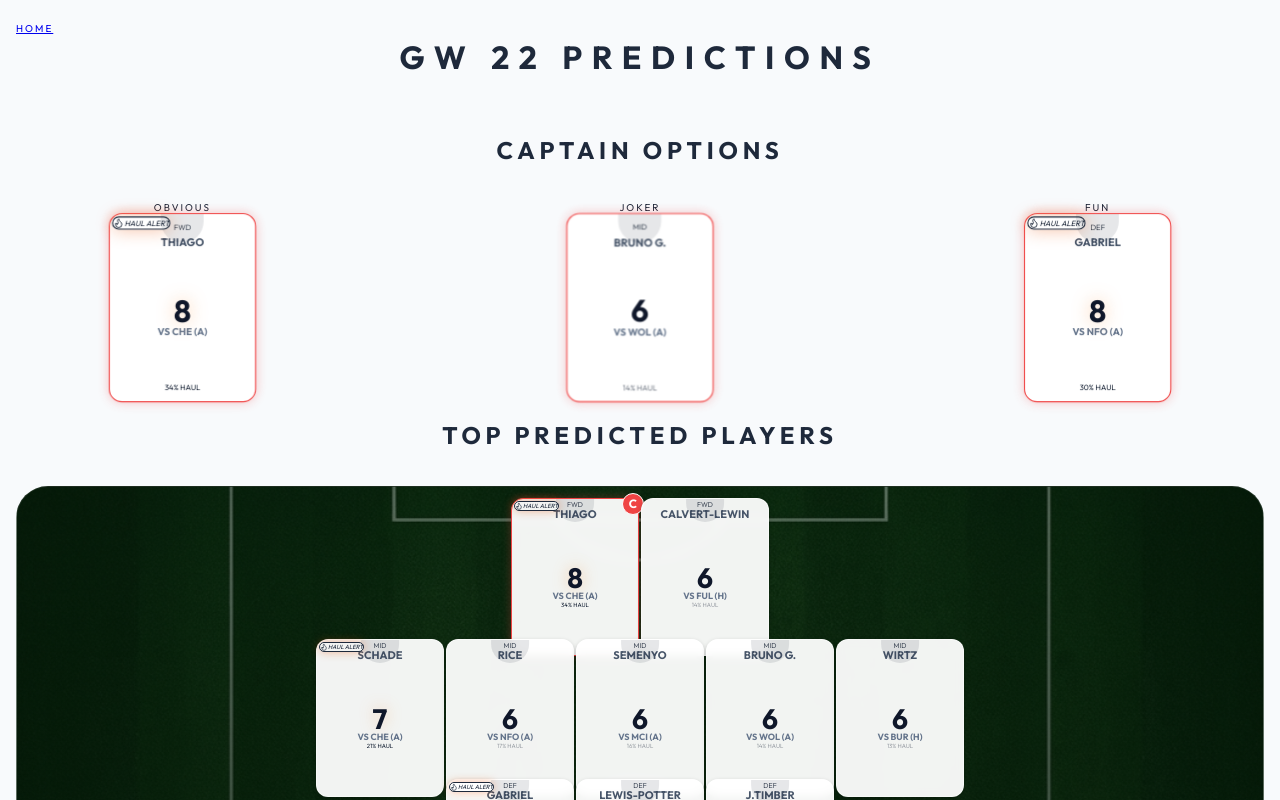
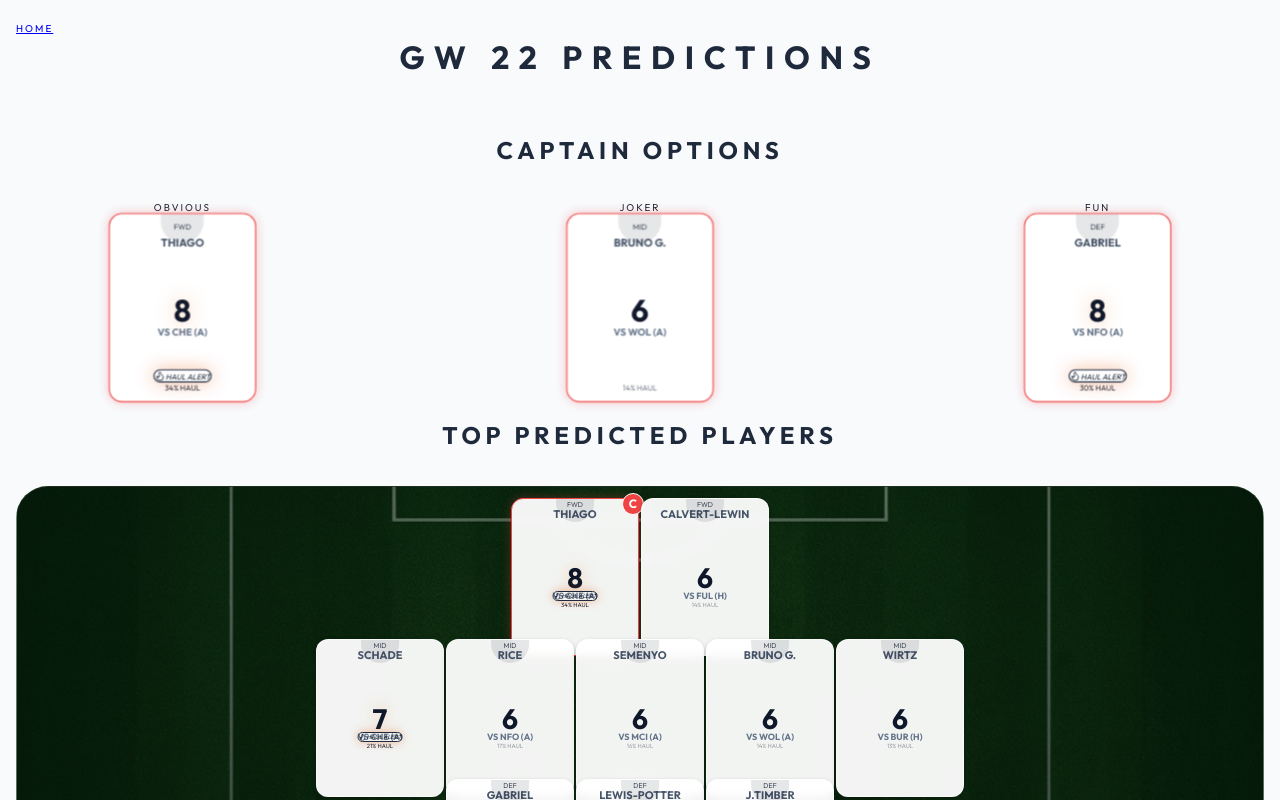
Before and after one commit to chriseyebagha/fantasy-premier-league, a Next.js app in the folder frontend/: page /fantasy/ in a window 1280 px wide. Shown: the top 800 px of the page. Built offline with nearby package versions, Linux system fonts and the light colour scheme.

Commit message:
fix(ui): absolute positioning for haul alert badge

```diff
--- a/frontend/src/components/CaptainSection.tsx
+++ b/frontend/src/components/CaptainSection.tsx
@@ -55,16 +55,7 @@ const CaptainJerseyCard = ({ subtitle, data }: { subtitle: string, data: Captain
                - !m-0: Remove margins
             */}
             <div className={`jersey-card captain relative !w-full !max-w-[120px] !h-auto !aspect-[3/4] !min-h-[130px] !m-0 justify-between py-3 shadow-lg transition-all duration-500 ${data.haul_alert ? 'border-orange-500/50 shadow-orange-500/20' : ''}`}>
-                {/* Haul Alert Pulse Badge */}
-                {data.haul_alert && (
-                    <div
-                        style={{ position: 'absolute', top: '2px', left: '2px', zIndex: 100 }}
-                        className="flex items-center gap-1 bg-gradient-to-r from-orange-600 to-red-600 rounded-full px-2 py-0.5 shadow-[0_0_15px_rgba(234,88,12,0.4)] animate-pulse border border-orange-400/30"
-                    >
-                        <svg xmlns="http://www.w3.org/2000/svg" width="10" height="10" viewBox="0 0 24 24" fill="none" stroke="currentColor" strokeWidth="2" strokeLinecap="round" strokeLinejoin="round" className="text-white fill-orange-200"><path d="M8.5 14.5A2.5 2.5 0 0 0 11 12c0-1.38-.5-2-1-3-1.072-2.143-.224-4.054 2-6 .5 2.5 2 4.9 4 6.5 2 1.6 3 3.5 3 5.5a7 7 0 1 1-14 0c0-1.153.433-2.294 1-3a2.5 2.5 0 0 0 2.5 2.5z" /></svg>
-                        <span className="text-[7px] font-black italic tracking-tighter text-white uppercase">Haul Alert</span>
-                    </div>
-                )}
+
 
                 {/* Position Tag */}
                 <div className="text-[7px] font-bold text-slate-400 opacity-80 leading-none mb-1">
@@ -87,8 +78,19 @@ const CaptainJerseyCard = ({ subtitle, data }: { subtitle: string, data: Captain
                     </div>
                 </div>
 
-                {/* Extra Stats (Haul Prob) */}
-                <div className="mt-1 flex flex-col items-center gap-0.5">
+                {/* Extra Stats Container - Relative for Absolute Alert Positioning */}
+                { /* We use a fixed height container or rely on the content. To avoid shifting flow, we absolute position the alert OUTSIDE the flow. */}
+                <div className="mt-1 flex flex-col items-center gap-0.5 relative">
+                    {/* Haul Alert - Absolute Positioned to float above without taking space */}
+                    {data.haul_alert && (
+                        <div
+                            className="absolute bottom-full left-1/2 -translate-x-1/2 mb-0.5 flex items-center gap-1 bg-gradient-to-r from-orange-600 to-red-600 rounded-full px-2 py-0.5 shadow-[0_0_15px_rgba(234,88,12,0.4)] animate-pulse border border-orange-400/30 whitespace-nowrap z-20"
+                        >
+                            <svg xmlns="http://www.w3.org/2000/svg" width="10" height="10" viewBox="0 0 24 24" fill="none" stroke="currentColor" strokeWidth="2" strokeLinecap="round" strokeLinejoin="round" className="text-white fill-orange-200"><path d="M8.5 14.5A2.5 2.5 0 0 0 11 12c0-1.38-.5-2-1-3-1.072-2.143-.224-4.054 2-6 .5 2.5 2 4.9 4 6.5 2 1.6 3 3.5 3 5.5a7 7 0 1 1-14 0c0-1.153.433-2.294 1-3a2.5 2.5 0 0 0 2.5 2.5z" /></svg>
+                            <span className="text-[7px] font-black italic tracking-tighter text-white uppercase">Haul Alert</span>
+                        </div>
+                    )}
+
                     {data.haul_prob && data.haul_prob > 0 && (
                         <div className={`text-[7px] font-black tracking-widest px-1.5 py-0.5 rounded-full ${data.haul_alert ? 'bg-orange-500/10 text-orange-400' : 'text-slate-500 opacity-60'}`}>
                             {Math.round(data.haul_prob * 100)}% HAUL
--- a/frontend/src/components/PlayerDashboard.tsx
+++ b/frontend/src/components/PlayerDashboard.tsx
@@ -17,16 +17,7 @@ const MiniPlayerCard = ({ player, isBench = false, isCaptain = false }: { player
     <div className={`jersey-card relative ${isBench ? 'bench' : ''} ${isCaptain ? 'captain' : ''} ${player.haul_alert ? 'border-orange-500/50 shadow-[0_0_15px_rgba(234,88,12,0.15)]' : ''}`}>
         {isCaptain && <div className="captain-badge">C</div>}
 
-        {/* Haul Alert Pulse Badge */}
-        {player.haul_alert && (
-            <div
-                style={{ position: 'absolute', top: '2px', left: '2px', zIndex: 100 }}
-                className="flex items-center gap-1 bg-gradient-to-r from-orange-600 to-red-600 rounded-full px-1.5 py-0.5 shadow-[0_0_10px_rgba(234,88,12,0.4)] animate-pulse border border-orange-400/30"
-            >
-                <svg xmlns="http://www.w3.org/2000/svg" width="8" height="8" viewBox="0 0 24 24" fill="none" stroke="currentColor" strokeWidth="2" strokeLinecap="round" strokeLinejoin="round" className="text-white fill-orange-200"><path d="M8.5 14.5A2.5 2.5 0 0 0 11 12c0-1.38-.5-2-1-3-1.072-2.143-.224-4.054 2-6 .5 2.5 2 4.9 4 6.5 2 1.6 3 3.5 3 5.5a7 7 0 1 1-14 0c0-1.153.433-2.294 1-3a2.5 2.5 0 0 0 2.5 2.5z" /></svg>
-                <span className="text-[6px] font-black italic tracking-tighter text-white uppercase">Haul Alert</span>
-            </div>
-        )}
+
 
         <div className="absolute top-[2px] left-0 right-0 flex justify-center text-[7px] font-bold text-slate-400 opacity-80 leading-none z-10">
             {getPositionText(player.element_type || player.position)}
@@ -40,12 +31,23 @@ const MiniPlayerCard = ({ player, isBench = false, isCaptain = false }: { player
             </div>
             <div className="fixture-text uppercase">{formatFixture(player.next_fixture)}</div>
 
-            {/* Haul Potential % Indicator */}
-            {player.haul_prob !== undefined && player.haul_prob > 0 && (
-                <div className={`text-[6px] font-black tracking-widest mt-0.5 px-1 rounded-full ${player.haul_alert ? 'bg-orange-500/10 text-orange-400' : 'text-slate-500 opacity-40'}`}>
-                    {Math.round(player.haul_prob * 100)}% HAUL
-                </div>
-            )}
+            {/* Haul & Alert Container - Relative for Absolute Alert Positioning */}
+            <div className="relative mt-0.5 flex flex-col items-center">
+                {/* Haul Alert - Absolute Positioned to float above without taking space */}
+                {player.haul_alert && (
+                    <div className="absolute bottom-full left-1/2 -translate-x-1/2 mb-0.5 flex items-center gap-1 bg-gradient-to-r from-orange-600 to-red-600 rounded-full px-1.5 py-0.5 shadow-[0_0_10px_rgba(234,88,12,0.4)] animate-pulse border border-orange-400/30 whitespace-nowrap z-20">
+                        <svg xmlns="http://www.w3.org/2000/svg" width="8" height="8" viewBox="0 0 24 24" fill="none" stroke="currentColor" strokeWidth="2" strokeLinecap="round" strokeLinejoin="round" className="text-white fill-orange-200"><path d="M8.5 14.5A2.5 2.5 0 0 0 11 12c0-1.38-.5-2-1-3-1.072-2.143-.224-4.054 2-6 .5 2.5 2 4.9 4 6.5 2 1.6 3 3.5 3 5.5a7 7 0 1 1-14 0c0-1.153.433-2.294 1-3a2.5 2.5 0 0 0 2.5 2.5z" /></svg>
+                        <span className="text-[6px] font-black italic tracking-tighter text-white uppercase">Haul Alert</span>
+                    </div>
+                )}
+
+                {/* Haul Potential % Indicator */}
+                {player.haul_prob !== undefined && player.haul_prob > 0 && (
+                    <div className={`text-[6px] font-black tracking-widest px-1 rounded-full ${player.haul_alert ? 'bg-orange-500/10 text-orange-400' : 'text-slate-500 opacity-40'}`}>
+                        {Math.round(player.haul_prob * 100)}% HAUL
+                    </div>
+                )}
+            </div>
         </div>
     </div>
 );
```
